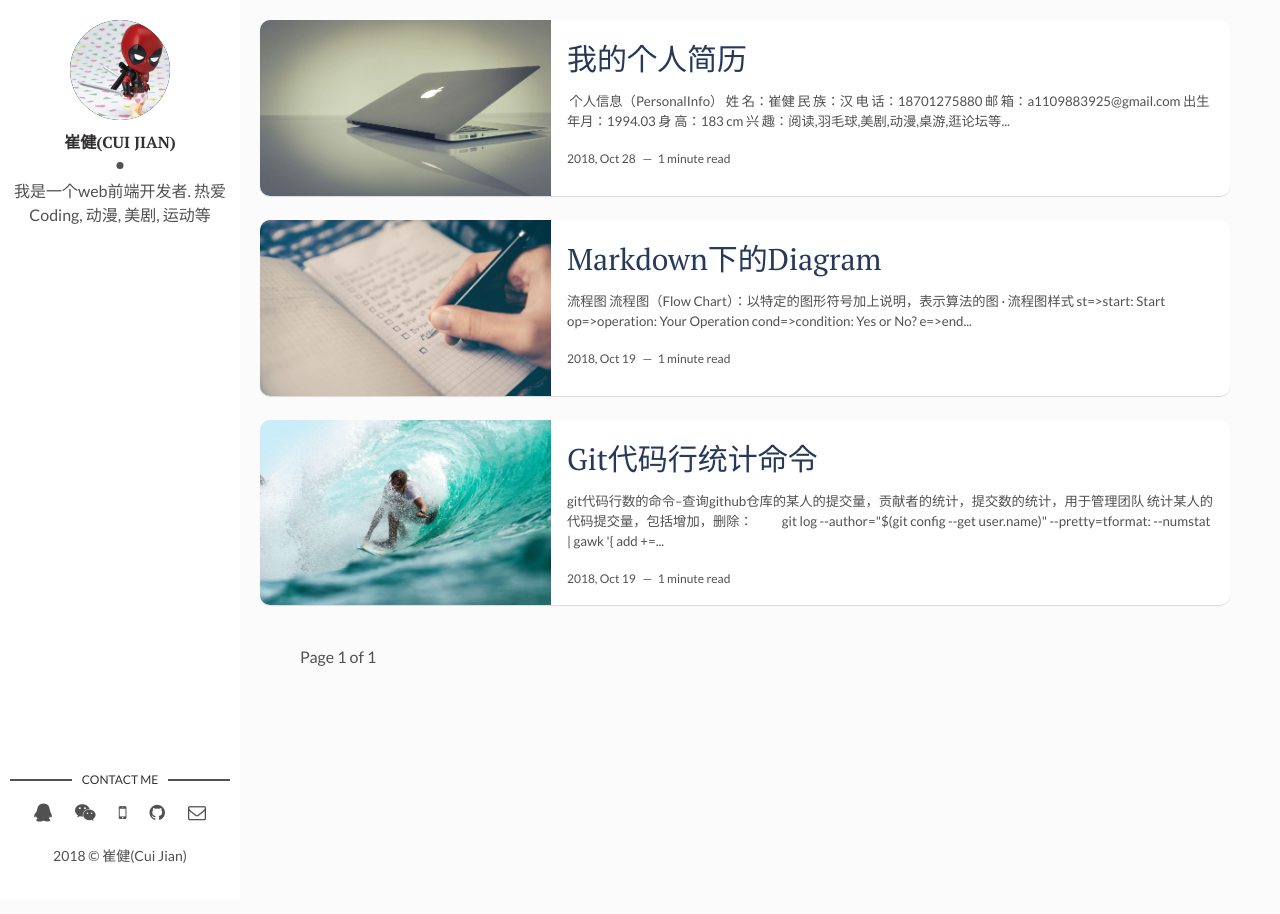
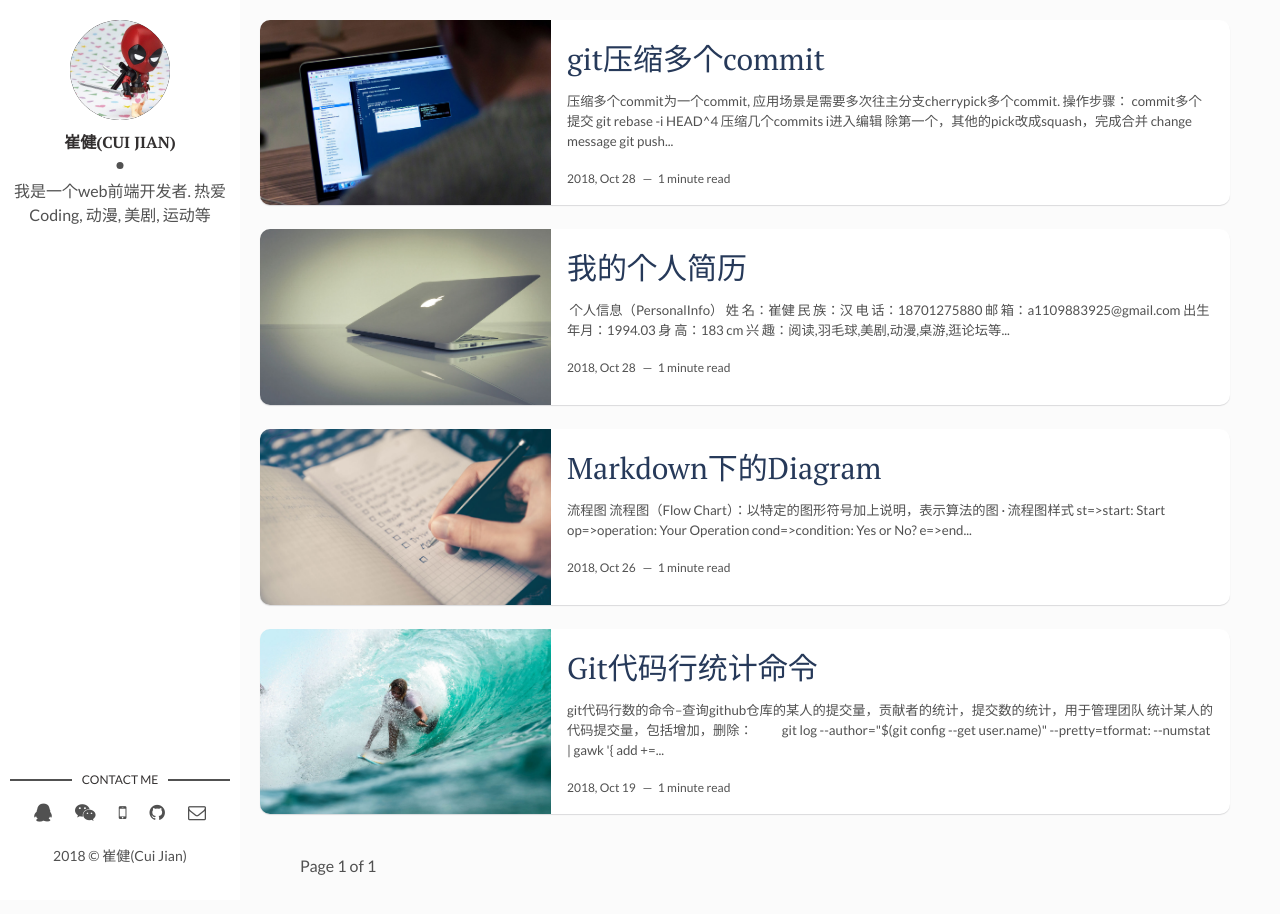
Before and after one commit to cuijian-dexter/cuijian-dexter.github.io, a Jekyll site: the page built from index.html, in a window 1280 px wide. Built offline with Jekyll 4.4.1, drawn with Linux system fonts in a browser that asks for light colours; nearby versions of some CDN libraries; the list of posts is cut into pages by our own code.

Commit message:
更新多个commit压缩的文章

```diff
--- a/_posts/2018-10-26-markdown-diagram.markdown
+++ b/_posts/2018-10-26-markdown-diagram.markdown
@@ -1,7 +1,7 @@
 ---
 layout: post
 title: Markdown下的Diagram
-date: 2018-10-19 17:32:20 +0300
+date: 2018-10-26 17:32:20 +0300
 description: You’ll find this post in your `_posts` directory. Go ahead and edit it and re-build the site to see your changes. # Add post description (optional)
 img: software.jpg
 fig-caption: # Add figcaption (optional)
--- a/_posts/2018-10-28-my-resume.markdown
+++ b/_posts/2018-10-28-my-resume.markdown
@@ -22,6 +22,6 @@ tags: [Resume]
 
 #### ![工作经验 （ Internship ）](/assets/img/Internship.png) &nbsp;工作经验 （ Internship ）
 
-#### ![技能证书（ Skills Certificate ）](/assets/img/skills_certificate.png) &nbsp;技能证书（ Skills certificate ）
+#### ![技能证书（ Skills Certificate ）](/assets/img/skills_certificate.png) &nbsp;技能证书（ Skills Certificate ）
 
 #### ![自我评价（ Self Assessment ）](/assets/img/self_assessment.png) &nbsp;自我评价（ Self Assessment ）
--- /dev/null
+++ b/_posts/2018-10-29-git-rebase.markdown
@@ -0,0 +1,20 @@
+---
+layout: post
+title: git压缩多个commit
+date: 2018-10-29 00:32:20 +0300
+description: You’ll find this post in your `_posts` directory. Go ahead and edit it and re-build the site to see your changes. # Add post description (optional)
+img: how-to-start.jpg
+fig-caption: # Add figcaption (optional)
+tags: [Git, rebase]
+---
+
+压缩多个commit为一个commit, 应用场景是需要多次往主分支cherrypick多个commit.
+
+操作步骤：
+1. commit多个提交
+2. git rebase -i HEAD^4
+   压缩几个commits
+3. i进入编辑
+4. 除第一个，其他的pick改成squash，完成合并
+5. change message
+6. git push origin HEAD
```
